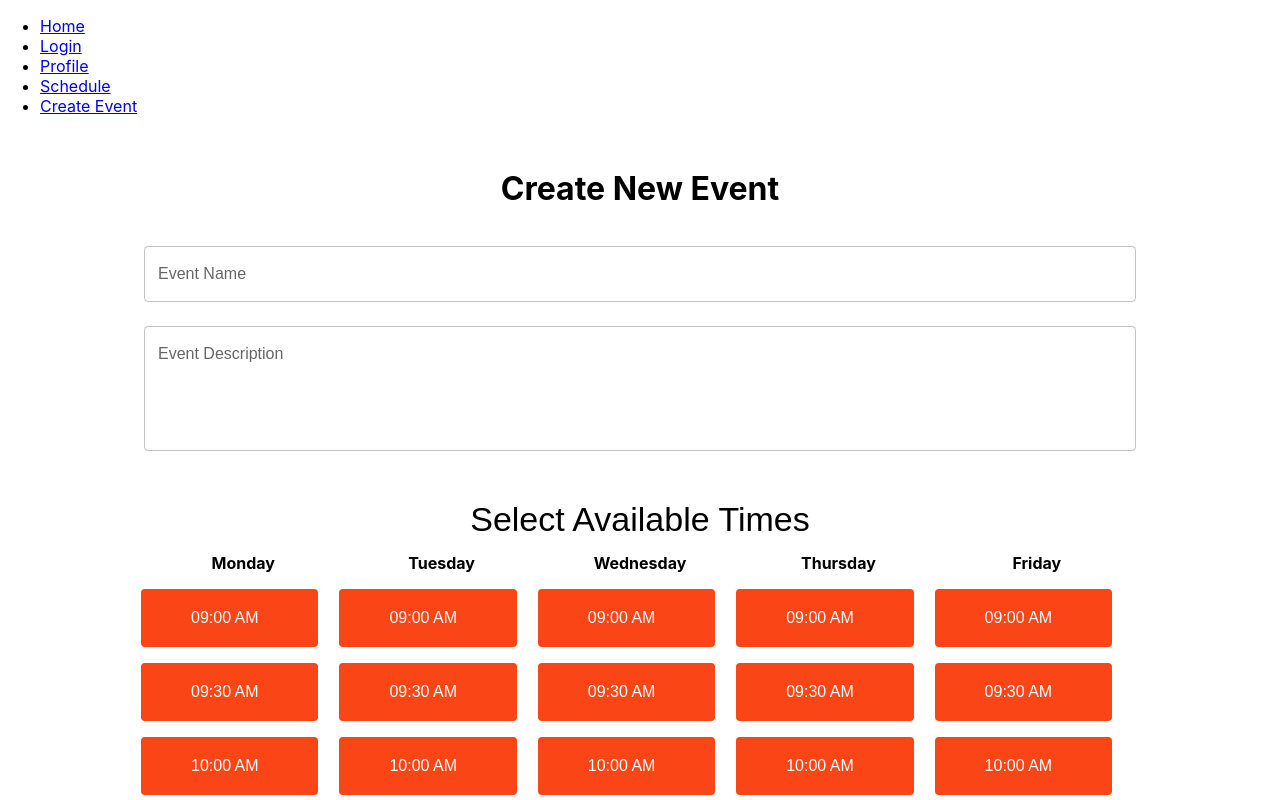
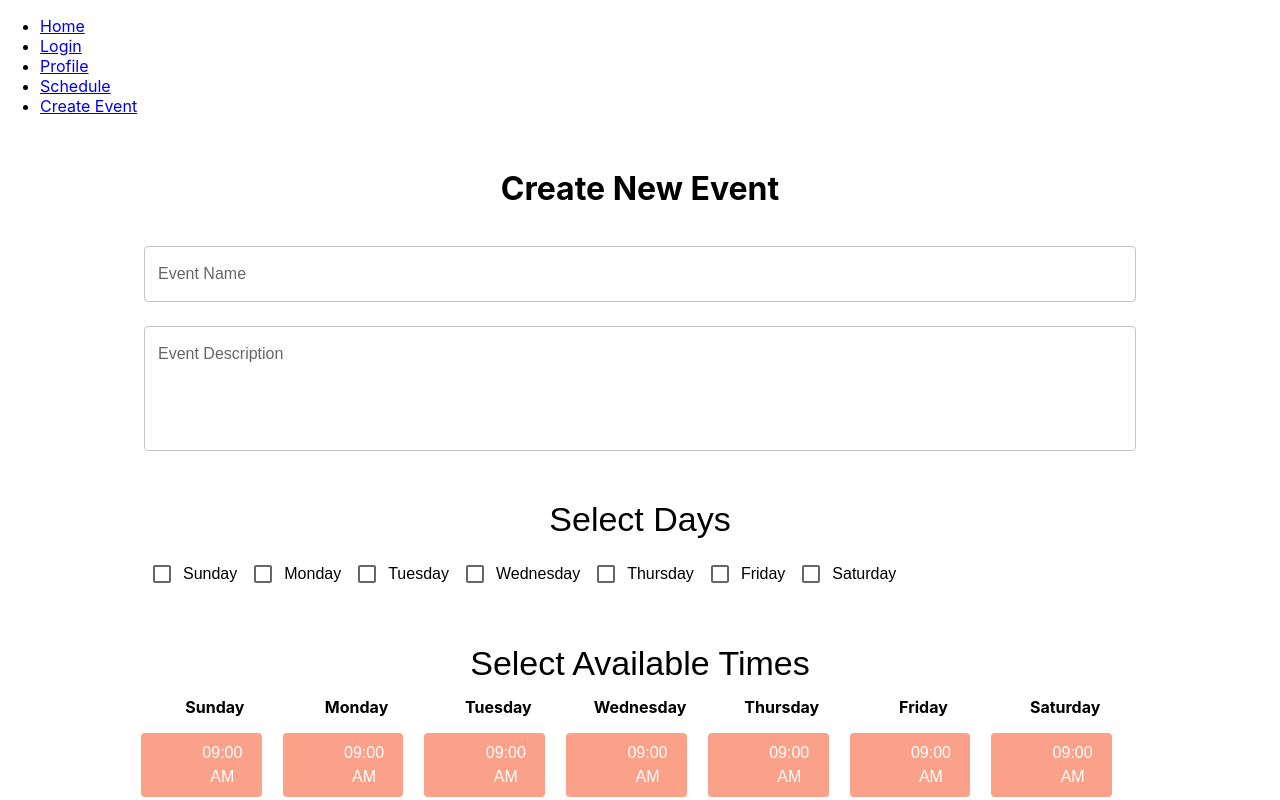
Before and after one commit to mattcattb/Gator-Scheduler, a React (Create React App) app in the folder wtm-react/: page /create in a window 1280 px wide. Shown: the top 800 px of the page. Built offline with nearby package versions, Linux system fonts and the light colour scheme.

Commit message:
added selected days use state

```diff
--- a/wtm-react/src/components/EventCreation/rangeselector.jsx
+++ b/wtm-react/src/components/EventCreation/rangeselector.jsx
@@ -2,10 +2,20 @@ import React, { useState } from 'react';
 import { Typography, Box, Checkbox, FormControlLabel } from '@mui/material';
 
 // Define days of the week and time range
-const daysOfWeek = ['Monday', 'Tuesday', 'Wednesday', 'Thursday', 'Friday'];
+const daysOfWeek = ['Sunday', 'Monday', 'Tuesday', 'Wednesday', 'Thursday', 'Friday', 'Saturday'];
 const startHour = 9; // 9:00 AM
 const endHour = 17; // 5:00 PM
 const timeSlots = generateTimeSlots(startHour, endHour, 30); // 30-minute intervals
+
+/*
+  todo:
+  - Remove unselected days from grid and readjust
+  - add a help section to explain how to use the grid
+  - make simpler? More Appealing?
+  - Add a section to adjust time range only
+  - make sections more responsive
+
+*/
 
 // Function to generate time slots
 function generateTimeSlots(start, end, interval) {
@@ -22,14 +32,25 @@ function generateTimeSlots(start, end, interval) {
 }
 
 function PossibilityRangeSelector() {
+  const [selectedDays, setSelectedDays] = useState({});
+
+  const toggleDaySelection = (day) => {
+    setSelectedDays((prev) => ({
+      ...prev,
+      [day]: !prev[day],
+    }));
+  };
+
   return (
     <div>
-      <TimeSelectorGrid/>
+      <DaySelection selectedDays={selectedDays} toggleDaySelection={toggleDaySelection} />
+      <TimeSelectorGrid selectedDays={selectedDays} />
     </div>
   );
 }
 
-function TimeSelectorGrid() {
+function TimeSelectorGrid({ selectedDays }) {
+  // Manage the Times selected for each day
   const [selectedTimes, setSelectedTimes] = useState({});
 
   const toggleTimeSlot = (day, time) => {
@@ -68,28 +89,37 @@ function TimeSelectorGrid() {
         {timeSlots.map((time) => (
           <React.Fragment key={time}>
             {daysOfWeek.map((day) => (
+              <Box
+                key={`${day}-${time}`}
+                sx={{
+                  display: 'flex',
+                  justifyContent: 'center',
+                  alignItems: 'center',
+                  opacity: selectedDays[day] ? 1 : 0.5, // Change opacity if day is not selected
+                }}
+              >
                 <FormControlLabel
-                key={`${day}-${time}`}
                   control={
                     <Checkbox
                       checked={selectedTimes[day]?.[time] || false}
                       onChange={() => toggleTimeSlot(day, time)}
                       sx={{
-                      color: selectedTimes[day]?.[time] ? '#0021A5' : '#FA4616', // Highlighted or unhighlighted
-                      '&.Mui-checked': { color: '#0021A5' }, // Use Gator blue for selected
+                        color: selectedTimes[day]?.[time] ? '#0021A5' : '#FA4616',
+                        '&.Mui-checked': { color: '#0021A5' },
                       }}
                     />
                   }
                   label={time}
                   sx={{
-                  backgroundColor: selectedTimes[day]?.[time] ? '#0021A5' : '#FA4616', // Gator blue or orange
+                    backgroundColor: selectedTimes[day]?.[time] ? '#0021A5' : '#FA4616',
                     color: '#fff',
                     padding: 1,
                     borderRadius: 1,
                     cursor: 'pointer',
-                  textAlign: 'center', // Center the text
+                    textAlign: 'center',
                   }}
                 />
+              </Box>
             ))}
           </React.Fragment>
         ))}
@@ -98,4 +128,30 @@ function TimeSelectorGrid() {
   );
 }
 
+
+function DaySelection({ selectedDays, toggleDaySelection }) {
+  // manage the Days Selected
+  return (
+    <Box sx={{ padding: 3 }}>
+      <Typography variant="h4" gutterBottom>
+        Select Days
+      </Typography>
+      <Box sx={{ display: 'flex', flexDirection: 'row' }}>
+        {daysOfWeek.map((day) => (
+          <FormControlLabel
+            key={day}
+            control={
+              <Checkbox
+                checked={selectedDays[day] || false}
+                onChange={() => toggleDaySelection(day)}
+              />
+            }
+            label={day}
+          />
+        ))}
+      </Box>
+    </Box>
+  );
+}
+
 export default PossibilityRangeSelector;
```
Lines whose indentation alone changed are shown as unchanged.
